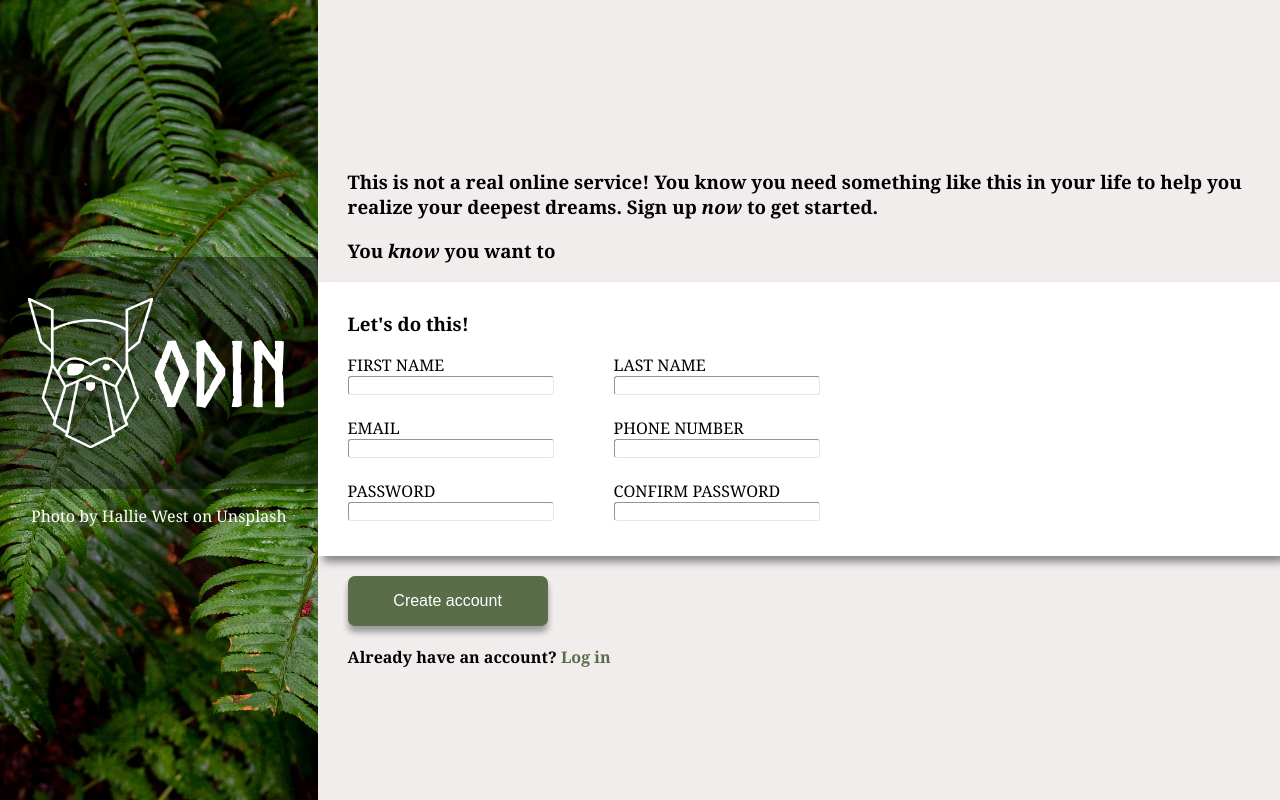
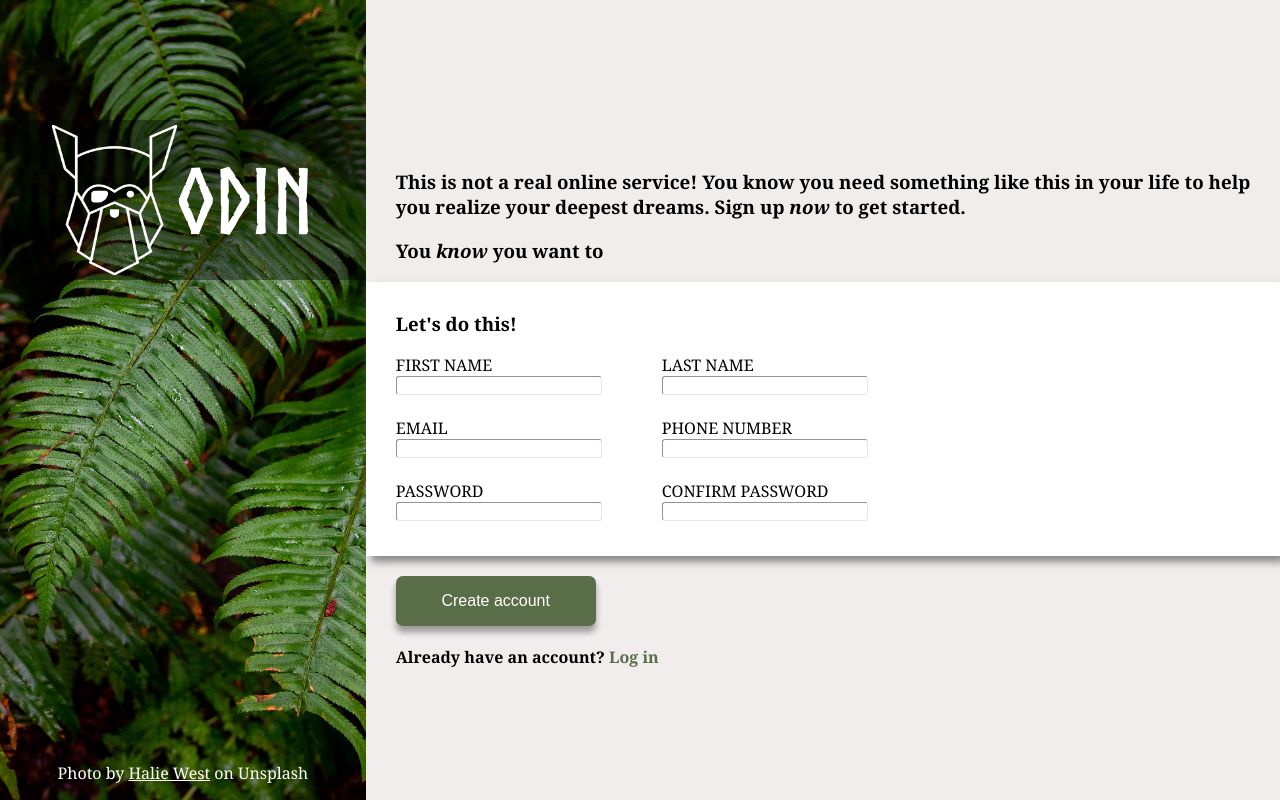
Before and after one commit to zacharyblum2/signup-form, a plain HTML site: page index.html in a window 1280 px wide. Drawn offline with Linux system fonts and the light colour scheme; a script that the page names is missing.

Commit message:
Final commit, possibly update font.

```diff
--- a/index.html
+++ b/index.html
@@ -9,12 +9,19 @@
 <body>
     <div class="container">
         <div class="sidebar">
-            <div class="banner">
-                <img src="images/odin-lined.png" alt="Outline of odin logo">
-                <h1>ODIN</h1>
+            <div class="upper">
+                <div class="banner">
+                    <img src="images/odin-lined.png" alt="Outline of odin logo">
+                    <h1>ODIN</h1>
+                </div>
             </div>
-            <div class="credit">
-                <p>Photo by Hallie West on Unsplash</p>
+            <div class="lower">
+                <div class="credit">
+                    <p>Photo by
+                        <a href="https://unsplash.com/photos/25xggax4bSA">Halie West</a>
+                        on Unsplash
+                    </p>
+                </div>
             </div>
         </div>
         <div class="signup-form">
--- a/styles.css
+++ b/styles.css
@@ -32,6 +32,9 @@ input:focus {
     box-shadow: 5px 2px 4px #888888;
 }
 
+a {
+    color: inherit;
+}
 .container {
     display: flex;
     flex-direction: row;
@@ -39,7 +42,7 @@ input:focus {
 
 /* Create full screen image */
 .sidebar {
-    width: 33%;
+    width: 40%;
     margin: 0px;
     padding: 0px;
     background-image: url('images/image.jpg');
@@ -60,8 +63,25 @@ input:focus {
     align-items: center;
     position: relative;
     padding: 10px 0px;
+    font-size: 45px;
     justify-content: center;
-    font-size: 45px;
+    height: 35%;
+    width: 100%;
+}
+
+.upper, .lower {
+    height: 50%;
+    display: flex;
+}
+
+.upper {
+    justify-content: center;
+    align-items: center;
+}
+
+.lower {
+    justify-content: center;
+    align-items: flex-end;
 }
 
 .banner img {
```
